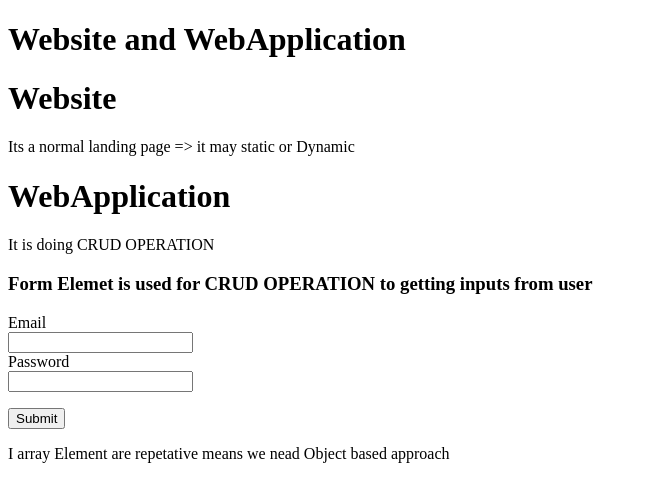
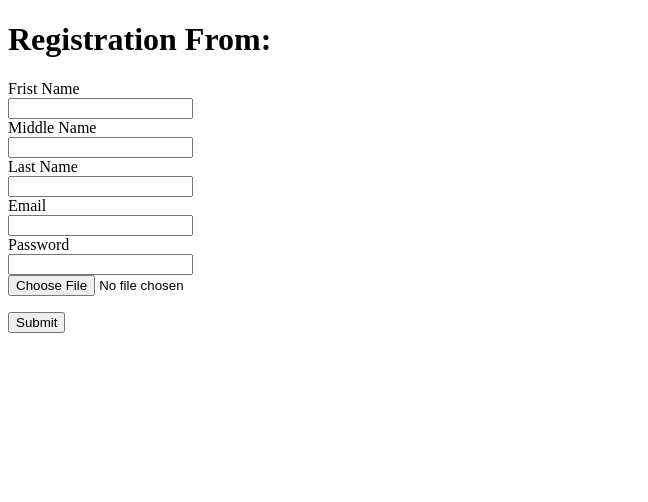
Before and after one commit to snillah/pracForm1Deploy, a plain HTML site: page index.html in a window 1280 px wide. Shown: the whole page, without its empty margins (0-648 px from the left). Drawn offline with Linux system fonts and the light colour scheme.

Commit message:
Update index.html

```diff
--- a/index.html
+++ b/index.html
@@ -1,26 +1,26 @@
 <!DOCTYPE html>
 <html lang="en">
 <head>
-    <meta charset="UTF-8" />
-    <meta name="viewport" content="width=device-width, initial-scale=1.0" />
+    <meta charset="UTF-8">
+    <meta name="viewport" content="width=device-width, initial-scale=1.0">
     <title>Document</title>
 </head>
 <body>
     <div>
-      <h1>Website and WebApplication</h1>
+        <form action="" method="get">
+            <h1>Registration From:</h1>
             <div>
-        <h1>Website</h1>
-        <p>Its a normal landing page => it may static or Dynamic</p>
+              <label for="fname">Frist Name</label><br />
+              <input type="type" name="fname" id="fname" />
             </div>
             <div>
-        <h1>WebApplication</h1>
-        <p>It is doing CRUD OPERATION</p>
-        <h3>
-          Form Elemet is used for CRUD OPERATION to getting inputs from user
-        </h3>
+                <label for="mname">Middle Name</label><br />
+                <input type="type" name="mname" id="mname" />
               </div>
             <div>
-        <form action="" method="get">
+                <label for="lname">Last Name</label><br />
+                <input type="type" name="lname" id="lname" />
+              </div>
               <div>
                 <label for="email">Email</label><br />
                 <input type="type" name="email" id="email" />
@@ -29,11 +29,12 @@
               <label for="password">Password</label><br />
               <input type="password" name="password" id="password" /><br />
           </div>
+          <div>
+              <input type="file"/>
+          </div>
           <p></p>
           <input type="submit" />
           </form>
     </div>
-      <p>I array Element are repetative means we nead Object based approach</p>
-    </div>
 </body>
 </html>
```
Lines whose indentation alone changed are shown as unchanged.
